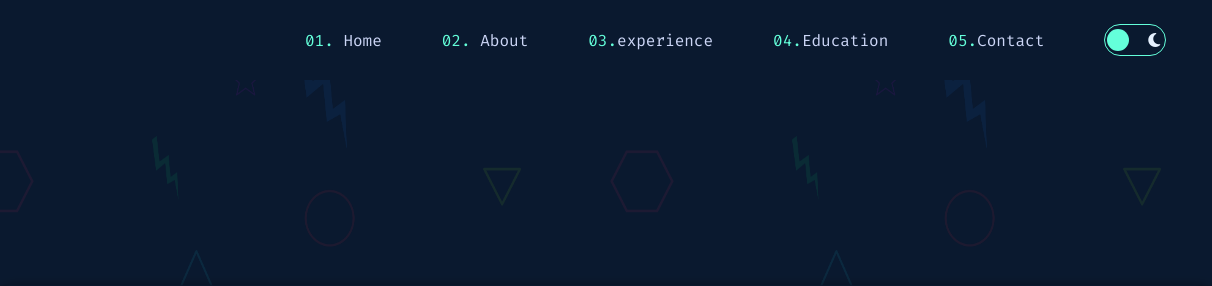
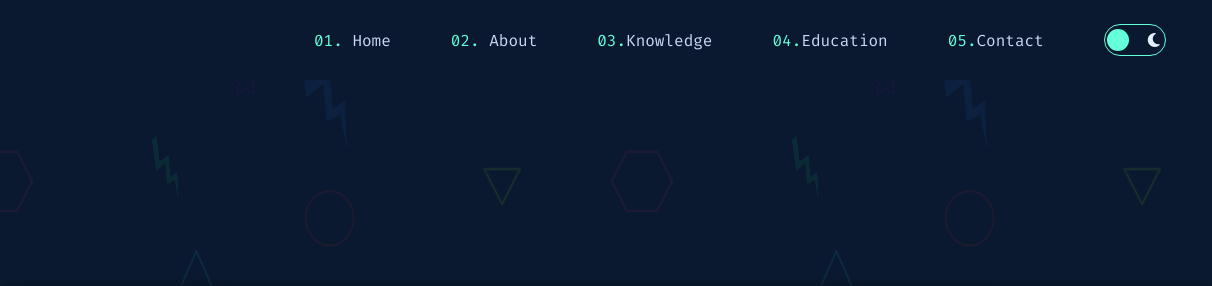
Before and after one commit to DPAgentX/DPagentX.github.io, a plain HTML site: page index.html in a window 1280 px wide. Shown: the top 286 px of the page, 68-1280 px from the left. Drawn offline with nearby package versions, Linux system fonts and the light colour scheme.

Commit message:
Typo in header

```diff
--- a/index.html
+++ b/index.html
@@ -104,7 +104,7 @@
       <ul id="navbarlink">
         <li><span> 01.</span> <a href="#Home">Home</a></li>
         <li><span> 02.</span> <a href="#About">About</a></li>
-        <li><span> 03.</span><a href="#Experience">experience</a></li>
+        <li><span> 03.</span><a href="#Knowledge">Knowledge</a></li>
         <li><span> 04.</span><a href="#educationAndCousePartition">Education</a></li>
         <li><span> 05.</span><a href="#Contact">Contact</a></li>
         <li>
@@ -330,7 +330,7 @@
         </div>
       </div>
       <div class="mainContainerSkills">
-        <div class="numberedHeading" id="Experience">
+        <div class="numberedHeading" id="Knowledge">
           <h1><span>3. </span>My Knowledge</h1>
           <hr />
         </div>
```
